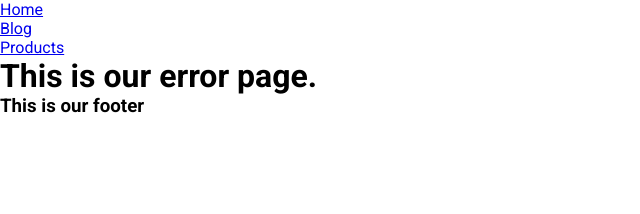
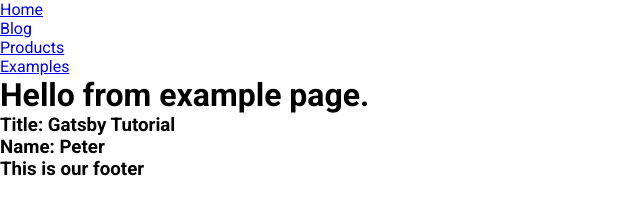
Before and after one commit to bregarulai/gatsby-example, a Gatsby site: page /examples in a window 1280 px wide. Before the commit this address had no page. Shown: the whole page, without its empty margins (0-640 px from the left). Built offline with nearby package versions, Linux system fonts and the light colour scheme; Gatsby itself is replaced by a stand-in of ours.

Commit message:
Using graphql and styled components

```diff
--- a/gatsby-config.js
+++ b/gatsby-config.js
@@ -6,5 +6,13 @@
 
 module.exports = {
   /* Your site config here */
-  plugins: [],
+  siteMetadata: {
+    title: "Gatsby Tutorial",
+    description:
+      "Trying out Gatsby and exploring some of the features it provides",
+    author: "Flavio Aquino",
+    data: ["item 1", "item 2", "item 3"],
+    person: { name: "Peter", age: 32 },
+  },
+  plugins: [`gatsby-plugin-styled-components`],
 }
--- /dev/null
+++ b/src/components/examples/Header.js
@@ -0,0 +1,40 @@
+import React from "react"
+import { useStaticQuery, graphql } from "gatsby"
+
+const getData = graphql`
+  {
+    site {
+      siteMetadata {
+        title
+        description
+        author
+        data
+        person {
+          name
+          age
+        }
+      }
+    }
+  }
+`
+
+const Header = () => {
+  const {
+    site: {
+      siteMetadata: {
+        title,
+        person: { name },
+      },
+    },
+  } = useStaticQuery(getData)
+  return (
+    <div>
+      {/* <h3>Tittle: {data.site.siteMetadata.title}</h3>
+      <h3>Name: {data.site.siteMetadata.person.name}</h3> */}
+      <h3>Title: {title}</h3>
+      <h3>Name: {name}</h3>
+    </div>
+  )
+}
+
+export default Header
--- a/src/components/navbar/Navbar.js
+++ b/src/components/navbar/Navbar.js
@@ -14,6 +14,9 @@ const Navbar = () => {
         <li>
           <Link to="/products">Products</Link>
         </li>
+        <li>
+          <Link to="/examples">Examples</Link>
+        </li>
       </ul>
     </nav>
   )
--- /dev/null
+++ b/src/pages/examples.js
@@ -0,0 +1,14 @@
+import React from "react"
+import Layout from "../components/layout/Layout"
+import Header from "../components/examples/Header"
+
+const examples = () => {
+  return (
+    <Layout>
+      <h1>Hello from example page.</h1>
+      <Header />
+    </Layout>
+  )
+}
+
+export default examples
--- a/src/pages/index.js
+++ b/src/pages/index.js
@@ -1,4 +1,5 @@
 import React from "react"
+import { ExampleButton } from "../components/button/Button"
 import Layout from "../components/layout/Layout"
 
 export default function Home() {
@@ -6,6 +7,7 @@ export default function Home() {
     <div>
       <Layout>
         <h1>This is our home page.</h1>
+        <ExampleButton>Cool Click</ExampleButton>
       </Layout>
     </div>
   )
```
Also changed, not shown: src/components/blog.module.css (added, +13 -0 lines), src/components/button/Button.js (added, +11 -0 lines), src/components/products.module.css (added, +13 -0 lines), src/pages/blog.js (+10 -1 lines), src/pages/products.js (+10 -1 lines), 1 other file.
